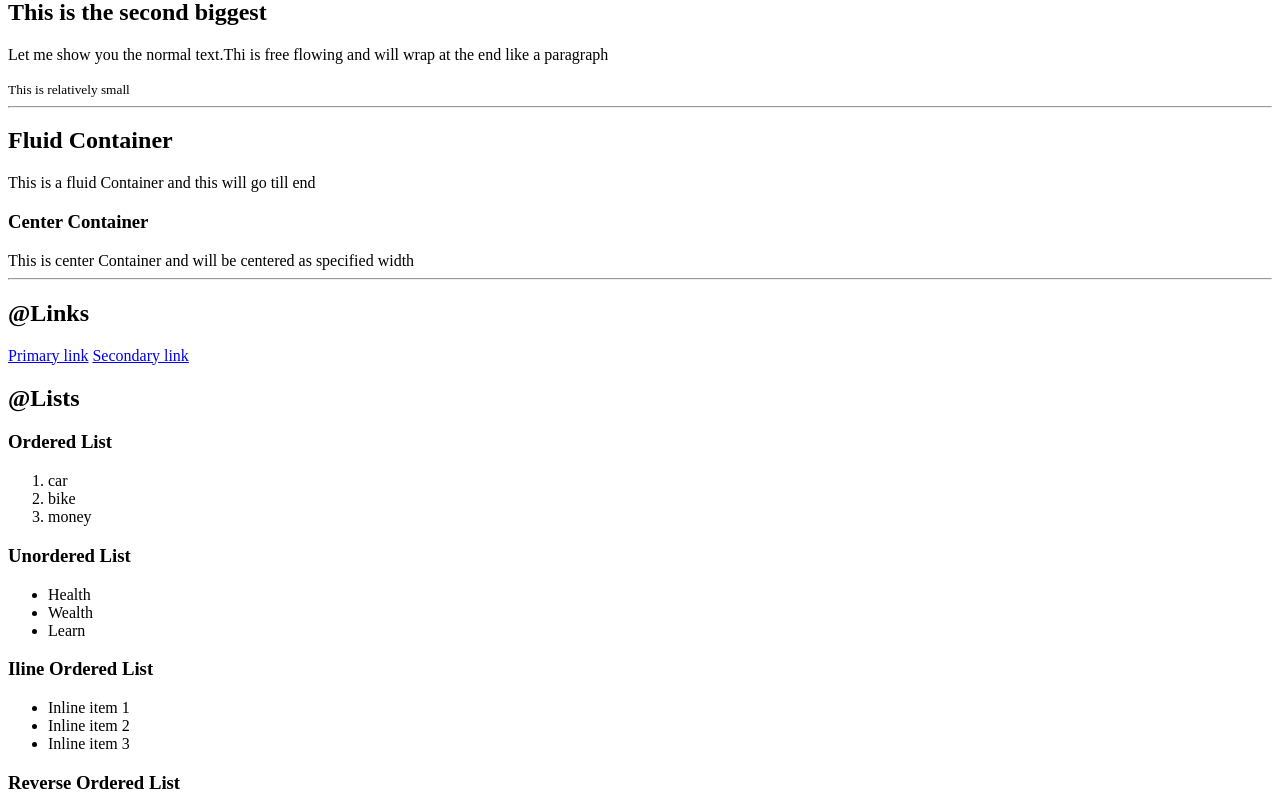
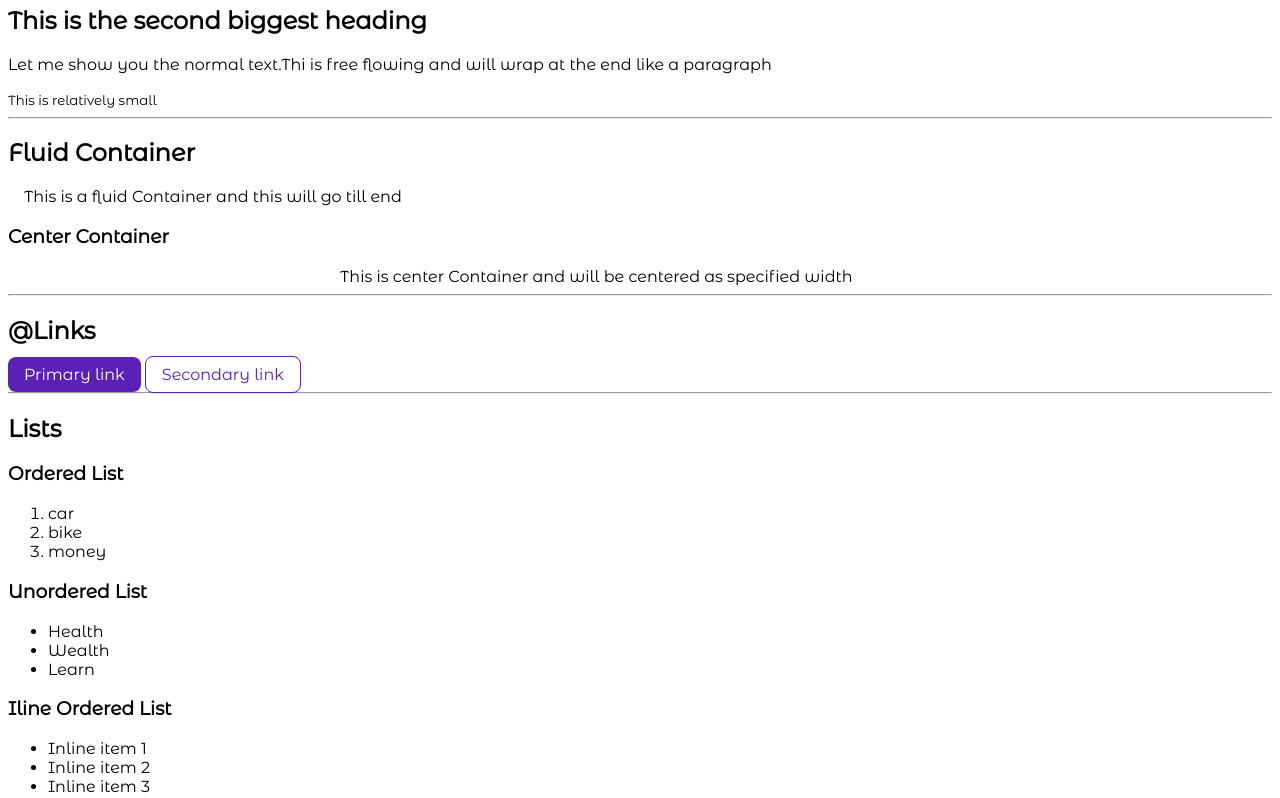
Before and after one commit to ranjanrana1712/first_Blog, a plain HTML site: page index.html in a window 1280 px wide. Shown: the part 244-1042 px from the top of the page. Drawn offline with Linux system fonts and the light colour scheme.

Commit message:
links updated

```diff
--- a/index.html
+++ b/index.html
@@ -5,34 +5,42 @@
     <meta charset="UTF-8">
     <meta name="viewport" content="width=device-width, initial-scale=1.0">
     <title>Component Library</title>
+    <link rel="stylesheet" href="style.css">
 </head>
 
 <body>
     <h1>ranjan's component librarys</h1>
     <p>I am attending neog.camp and I want to make a library which would make all my project look good and consistent
     </p>
+    <!-- <style>
+        body{
+            color:green;
+        }
+    </style> -->
     <hr>
     <h2>@typography</h2>
+    <!-- style="color: blue;" -->
     <h1>This is the biggest heading</h1>
-    <h2>This is the second biggest</h2>
+    <h2>This is the second biggest heading</h2>
     <p>Let me show you the normal text.Thi is free flowing and will wrap at the end like a paragraph</p>
     <small>This is relatively small</small>
-
     <hr>
 
     <h2>Fluid Container</h2>
-    <div>This is a fluid Container and this will go till end</div>
+    <div class="container-fluid">This is a fluid Container and this will go till end</div>
 
     <h3>Center Container</h3>
-    <div>This is center Container and will be centered as specified width</div>
+    <div class=" container">This is center Container and will be centered as specified width</div>
     <hr>
 
     <h2>@Links</h2>
+    <a class="link link-primary" href="/">Primary link</a>
+    <a class="link link-secondary" href="/">Secondary link</a>
 
-    <a href="/">Primary link</a>
-    <a href="/">Secondary link</a>
-
-    <h2>@Lists</h2>
+    <hr>
+    <!-- style="color: brown;"> -->
+    <h2>Lists
+    </h2>
 
     <h3>Ordered List</h3>
     <ol>
--- /dev/null
+++ b/style.css
@@ -0,0 +1,42 @@
+@import url('https://fonts.googleapis.com/css2?family=Montserrat+Alternates&display=swap');
+
+:root{
+    --primary-color:#5b21b6;
+}
+
+body{
+    font-family: 'Montserrat Alternates', sans-serif;
+}
+/** container **/
+.container-fluid{
+    padding-left: 1rem;
+    padding-right: 1rem;
+}
+
+.container{
+    max-width: 600px;
+    margin:auto;
+
+
+}
+/** adding color to primary **/
+
+/* adding css style to link */
+
+.link{
+    text-decoration: none;
+    padding: 0.5rem 1.0rem;
+}
+
+.link-primary{
+    background-color: var(--primary-color);
+    border-radius: 0.5rem;
+    color: white;
+}
+
+.link-secondary{
+    color: var(--primary-color);
+    border-radius: 0.5rem;
+    border: 1px solid var(--primary-color);
+
+}
```
